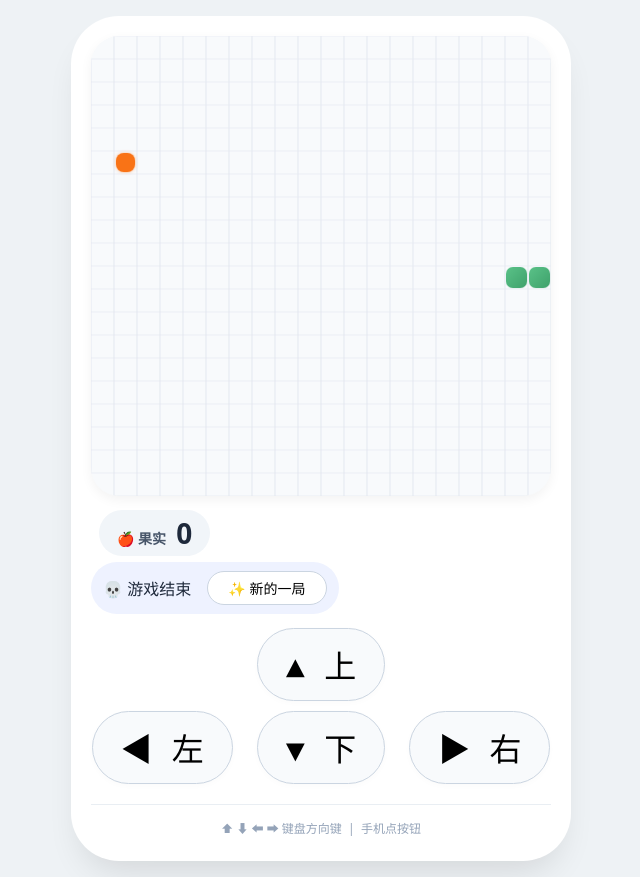
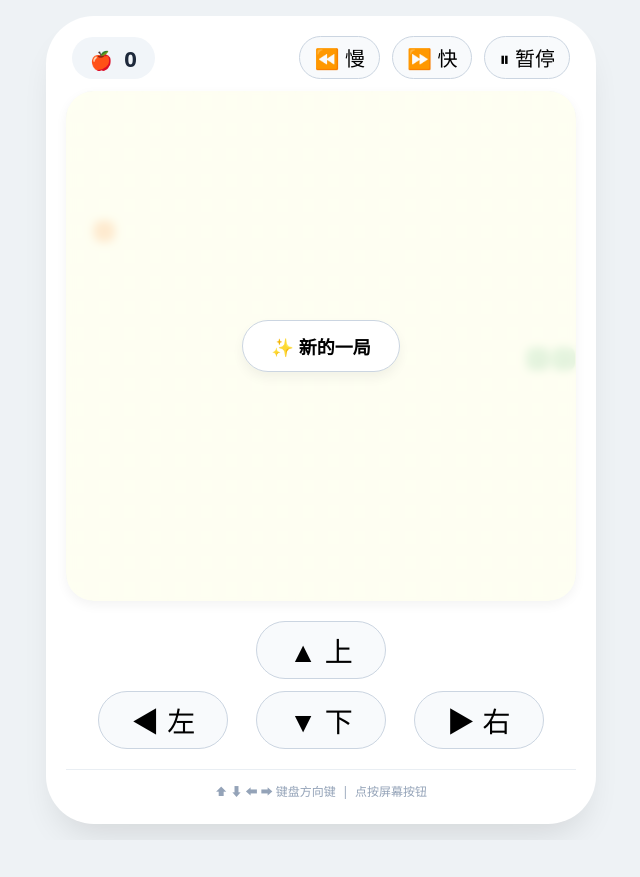
Before and after one commit to shangshangqianhy/-2, a plain HTML site: page index.html in a window 1280 px wide. Shown: the whole page, without its empty margins (319-959 px from the left). After the commit the page ends 840 px from the top, so only its background shows below. Drawn offline with Linux system fonts and the light colour scheme.

Commit message:
Refactor snake game layout and controls

```diff
--- a/index.html
+++ b/index.html
@@ -3,7 +3,7 @@
 <head>
     <meta charset="UTF-8">
     <meta name="viewport" content="width=device-width, initial-scale=1.0, user-scalable=no">
-    <title>贪吃蛇 · 现代舒适版</title>
+    <title>贪吃蛇 · 舒适控制版</title>
     <style>
         * {
             user-select: none;
@@ -19,17 +19,59 @@
             padding: 16px;
             font-family: system-ui, -apple-system, 'Segoe UI', sans-serif;
         }
-        /* 整体卡片：更扁，操作区与游戏区比例 3:2 */
         .snake-container {
-            max-width: 500px;
+            max-width: 550px;
             width: 100%;
             background: #ffffff;
             border-radius: 48px;
             box-shadow: 0 20px 35px -12px rgba(0, 0, 0, 0.12);
             padding: 20px 20px 24px;
-            transition: all 0.2s;
         }
-        /* 游戏画布正方形 */
+        /* 顶部栏：左果实数 + 右控制键 */
+        .top-bar {
+            display: flex;
+            justify-content: space-between;
+            align-items: center;
+            margin-bottom: 12px;
+            padding: 0 6px;
+        }
+        .fruit-count {
+            background: #f1f5f9;
+            border-radius: 60px;
+            padding: 6px 18px;
+            font-weight: 600;
+            font-size: 22px;
+            color: #1e293b;
+        }
+        .fruit-count span:first-child {
+            font-size: 18px;
+            margin-right: 6px;
+            color: #f97316;
+        }
+        .control-buttons {
+            display: flex;
+            gap: 12px;
+        }
+        .ctrl-btn {
+            background: #f8fafc;
+            border: 1px solid #cbd5e1;
+            border-radius: 40px;
+            padding: 6px 14px;
+            font-size: 20px;
+            cursor: pointer;
+            transition: 0.08s linear;
+            font-weight: 500;
+        }
+        .ctrl-btn:active {
+            background: #e2e8f0;
+            transform: scale(0.96);
+        }
+        /* 画布容器 */
+        .canvas-wrapper {
+            position: relative;
+            display: flex;
+            justify-content: center;
+        }
         canvas {
             display: block;
             margin: 0 auto;
@@ -40,89 +82,56 @@
             height: auto;
             cursor: pointer;
         }
-        /* 分数行 - 极简 */
-        .score-row {
+        /* 结束时中央按钮 */
+        .end-overlay {
+            position: absolute;
+            top: 0;
+            left: 0;
+            width: 100%;
+            height: 100%;
             display: flex;
-            justify-content: space-between;
-            align-items: baseline;
-            margin: 14px 8px 6px 8px;
+            align-items: center;
+            justify-content: center;
+            background: rgba(255,255,240,0.85);
+            border-radius: 28px;
+            backdrop-filter: blur(4px);
         }
-        .score-badge {
-            background: #f1f5f9;
-            border-radius: 60px;
-            padding: 4px 18px;
-            font-weight: 600;
-            color: #0f172a;
-        }
-        .score-badge span:first-child {
-            font-size: 14px;
-            color: #475569;
-            margin-right: 6px;
-        }
-        .score-badge span:last-child {
-            font-size: 28px;
-            font-weight: 700;
-            color: #1e293b;
-        }
-        /* 游戏结束状态标签（平常隐藏） */
-        .end-area {
-            text-align: center;
-            margin: 6px 0 12px;
-            min-height: 52px;
-        }
-        .end-card {
-            background: #eef2ff;
-            border-radius: 60px;
-            padding: 6px 12px;
-            display: inline-flex;
-            align-items: center;
-            gap: 16px;
-            flex-wrap: wrap;
-            justify-content: center;
-        }
-        .end-message {
-            font-weight: 500;
-            color: #1e293b;
-        }
-        .restart-end-btn {
+        .end-btn {
             background: #ffffff;
             border: 1px solid #cbd5e1;
-            border-radius: 40px;
-            padding: 6px 20px;
-            font-weight: 500;
-            font-size: 14px;
+            border-radius: 60px;
+            padding: 12px 28px;
+            font-size: 18px;
+            font-weight: 600;
             cursor: pointer;
-            transition: 0.08s linear;
+            box-shadow: 0 6px 12px rgba(0,0,0,0.05);
         }
-        .restart-end-btn:active {
-            background: #e2e8f0;
-            transform: scale(0.96);
+        .hidden {
+            display: none;
         }
-        /* 方向键区域 — 真正上下左右布局 */
+        /* 方向键区域 — 扁胶囊，合理布局 */
         .direction-panel {
-            margin-top: 14px;
+            margin-top: 20px;
             display: flex;
             flex-direction: column;
             align-items: center;
-            gap: 10px;
+            gap: 12px;
         }
         .dir-row {
             display: flex;
             justify-content: center;
-            gap: 24px;
+            gap: 28px;
         }
         .dir-btn {
             background: #f8fafc;
             border: 1px solid #cbd5e1;
-            border-radius: 56px;
-            font-size: 32px;
+            border-radius: 36px;
+            font-size: 28px;
             font-weight: 500;
-            padding: 12px 28px;
-            min-width: 85px;
+            padding: 8px 32px;
+            min-width: 90px;
             cursor: pointer;
             transition: 0.05s linear;
-            box-shadow: 0 2px 6px rgba(0,0,0,0.02);
-            font-family: monospace;
         }
         .dir-btn:active {
             background: #eef2f6;
@@ -133,39 +142,39 @@
             font-size: 12px;
             color: #94a3b8;
             margin-top: 20px;
+            padding-top: 12px;
             border-top: 1px solid #e9eef3;
-            padding-top: 14px;
         }
-        @media (max-width: 480px) {
-            .dir-btn { font-size: 26px; padding: 8px 20px; min-width: 70px; }
-            .dir-row { gap: 16px; }
-            .score-badge span:last-child { font-size: 24px; }
-        }
-        @media (max-width: 400px) {
-            .dir-btn { font-size: 22px; padding: 6px 16px; min-width: 60px; }
+        @media (max-width: 500px) {
+            .dir-btn { font-size: 22px; padding: 6px 20px; min-width: 70px; }
+            .ctrl-btn { font-size: 18px; padding: 4px 12px; }
+            .fruit-count { font-size: 18px; padding: 4px 14px; }
         }
     </style>
 </head>
 <body>
 <div class="snake-container">
-    <canvas id="snakeCanvas" width="480" height="480"></canvas>
-
-    <div class="score-row">
-        <div class="score-badge">
-            <span>🍎 果实</span>
-            <span id="scoreValue">0</span>
+    <!-- 顶部栏 -->
+    <div class="top-bar">
+        <div class="fruit-count">
+            <span>🍎</span> <span id="fruitCount">0</span>
+        </div>
+        <div class="control-buttons">
+            <button class="ctrl-btn" id="speedDownBtn">⏪ 慢</button>
+            <button class="ctrl-btn" id="speedUpBtn">⏩ 快</button>
+            <button class="ctrl-btn" id="pauseBtn">⏸ 暂停</button>
         </div>
     </div>
 
-    <!-- 游戏结束时才显示这块区域 -->
-    <div id="endGameArea" class="end-area" style="display: none;">
-        <div class="end-card">
-            <span class="end-message" id="endMessage">💀 游戏结束</span>
-            <button class="restart-end-btn" id="endRestartBtn">✨ 新的一局</button>
+    <!-- 画布区域（含结束覆盖层） -->
+    <div class="canvas-wrapper" id="canvasWrapper">
+        <canvas id="snakeCanvas" width="480" height="480"></canvas>
+        <div id="endOverlay" class="end-overlay hidden">
+            <button id="centralRestartBtn" class="end-btn">✨ 新的一局</button>
         </div>
     </div>
 
-    <!-- 方向键：上下左右 独立布局 -->
+    <!-- 方向键 -->
     <div class="direction-panel">
         <div class="dir-row">
             <button class="dir-btn" data-dir="UP">▲ 上</button>
@@ -177,17 +186,17 @@
         </div>
     </div>
     <div class="footer-note">
-        ⬆ ⬇ ⬅ ➡ 键盘方向键 &nbsp;|&nbsp; 手机点按钮
+        ⬆ ⬇ ⬅ ➡ 键盘方向键 &nbsp;|&nbsp; 点按屏幕按钮
     </div>
 </div>
 
 <script>
     (function(){
         // ---------- 配置 ----------
-        const BOARD_SIZE = 20;       // 20x20
+        const BOARD_SIZE = 20;
         let canvas = document.getElementById('snakeCanvas');
         let ctx = canvas.getContext('2d');
-        let size = canvas.width / BOARD_SIZE; // 24px
+        let size = canvas.width / BOARD_SIZE;
 
         let snake = [];
         let food = { x: 12, y: 12 };
@@ -196,13 +205,69 @@
         let score = 0;
         let gameLoop = null;
         let gameRunning = true;
+        let paused = false;
+        let currentSpeedMs = 170;   // 初始适中
+        let speedStep = 15;
+        const MIN_SPEED = 100;
+        const MAX_SPEED = 300;
 
         // DOM 元素
-        const scoreSpan = document.getElementById('scoreValue');
-        const endArea = document.getElementById('endGameArea');
-        const endMessageSpan = document.getElementById('endMessage');
+        const fruitSpan = document.getElementById('fruitCount');
+        const pauseBtn = document.getElementById('pauseBtn');
+        const speedUpBtn = document.getElementById('speedUpBtn');
+        const speedDownBtn = document.getElementById('speedDownBtn');
+        const endOverlay = document.getElementById('endOverlay');
+        const centralRestart = document.getElementById('centralRestartBtn');
 
-        // ---------- 游戏初始化 ----------
+        function updateFruitUI() {
+            fruitSpan.innerText = score;
+        }
+
+        function stopLoop() {
+            if (gameLoop) {
+                clearInterval(gameLoop);
+                gameLoop = null;
+            }
+        }
+
+        function startLoop() {
+            if (gameLoop) stopLoop();
+            if (!gameRunning || paused) return;
+            gameLoop = setInterval(gameStep, currentSpeedMs);
+        }
+
+        function applySpeedChange(newSpeed) {
+            currentSpeedMs = Math.min(MAX_SPEED, Math.max(MIN_SPEED, newSpeed));
+            if (gameRunning && !paused) {
+                stopLoop();
+                startLoop();
+            }
+        }
+
+        // 加速减速
+        function speedUp() {
+            if (!gameRunning) return;
+            applySpeedChange(currentSpeedMs - speedStep);
+        }
+        function speedDown() {
+            if (!gameRunning) return;
+            applySpeedChange(currentSpeedMs + speedStep);
+        }
+
+        // 暂停/恢复
+        function togglePause() {
+            if (!gameRunning) return;
+            paused = !paused;
+            pauseBtn.innerText = paused ? '▶ 恢复' : '⏸ 暂停';
+            if (paused) {
+                stopLoop();
+            } else {
+                startLoop();
+            }
+            draw();  // 刷新显示（无额外变化）
+        }
+
+        // 游戏逻辑
         function initGame() {
             snake = [
                 { x: 10, y: 10 },
@@ -213,29 +278,17 @@
             nextDirection = 'RIGHT';
             score = 0;
             gameRunning = true;
-            updateScoreDisplay();
+            paused = false;
+            pauseBtn.innerText = '⏸ 暂停';
+            currentSpeedMs = 170;
+            updateFruitUI();
             generateRandomFood();
-            // 隐藏结束面板
-            endArea.style.display = 'none';
+            endOverlay.classList.add('hidden');
+            stopLoop();
+            startLoop();
             draw();
-            clearGameInterval();
-            startGameLoop();
         }
 
-        function startGameLoop() {
-            if (gameLoop) clearInterval(gameLoop);
-            // 速度降低约 20% : 原来是 140ms → 170ms，更舒适
-            gameLoop = setInterval(gameStep, 170);
-        }
-
-        function clearGameInterval() {
-            if (gameLoop) {
-                clearInterval(gameLoop);
-                gameLoop = null;
-            }
-        }
-
-        // 随机生成食物 (避开蛇身)
         function generateRandomFood() {
             const maxAttempts = 3000;
             for (let i = 0; i < maxAttempts; i++) {
@@ -246,7 +299,6 @@
                     return;
                 }
             }
-            // 极端胜利情况：扫描全棋盘
             for (let y = 0; y < BOARD_SIZE; y++) {
                 for (let x = 0; x < BOARD_SIZE; x++) {
                     if (!snake.some(s => s.x === x && s.y === y)) {
@@ -261,32 +313,21 @@
         function winGame() {
             if (!gameRunning) return;
             gameRunning = false;
-            clearGameInterval();
-            showEndScreen('🏆 胜利！完美通关 🏆');
+            stopLoop();
+            endOverlay.classList.remove('hidden');
         }
 
         function endGame() {
             if (!gameRunning) return;
             gameRunning = false;
-            clearGameInterval();
-            showEndScreen('💀 游戏结束');
+            stopLoop();
+            endOverlay.classList.remove('hidden');
             draw();
         }
 
-        function showEndScreen(msg) {
-            endMessageSpan.innerText = msg;
-            endArea.style.display = 'flex';
-        }
-
-        function updateScoreDisplay() {
-            scoreSpan.innerText = score;
-        }
-
-        // 核心移动逻辑
         function gameStep() {
-            if (!gameRunning) return;
+            if (!gameRunning || paused) return;
             direction = nextDirection;
-
             let head = snake[0];
             let newHead = { ...head };
             switch (direction) {
@@ -294,29 +335,23 @@
                 case 'LEFT':  newHead.x -= 1; break;
                 case 'UP':    newHead.y -= 1; break;
                 case 'DOWN':  newHead.y += 1; break;
-                default: break;
             }
-
             const willEat = (newHead.x === food.x && newHead.y === food.y);
-
             if (willEat) {
                 snake.unshift(newHead);
                 score++;
-                updateScoreDisplay();
+                updateFruitUI();
                 generateRandomFood();
                 if (snake.length === BOARD_SIZE * BOARD_SIZE) winGame();
             } else {
                 snake.unshift(newHead);
                 snake.pop();
             }
-
-            // 碰撞检测
             const headCollision = (
                 newHead.x < 0 || newHead.x >= BOARD_SIZE ||
                 newHead.y < 0 || newHead.y >= BOARD_SIZE ||
                 snake.slice(1).some(segment => segment.x === newHead.x && segment.y === newHead.y)
             );
-
             if (headCollision) {
                 endGame();
                 draw();
@@ -325,10 +360,9 @@
             draw();
         }
 
-        // ---------- 绘图（干净现代）----------
+        // 绘图
         function draw() {
             ctx.clearRect(0, 0, canvas.width, canvas.height);
-            // 极浅网格
             ctx.strokeStyle = '#e2e8f0';
             ctx.lineWidth = 0.6;
             for (let i = 0; i <= BOARD_SIZE; i++) {
@@ -340,18 +374,15 @@
                 ctx.lineTo(canvas.width, i * size);
                 ctx.stroke();
             }
-
-            // 食物：珊瑚橙
-            const fx = food.x * size, fy = food.y * size;
+            // 食物
             ctx.fillStyle = '#f97316';
             ctx.shadowBlur = 4;
             ctx.shadowColor = 'rgba(249,115,22,0.3)';
             ctx.beginPath();
-            ctx.roundRect(fx + 2, fy + 2, size - 4, size - 4, 8);
+            ctx.roundRect(food.x * size + 2, food.y * size + 2, size - 4, size - 4, 8);
             ctx.fill();
             ctx.shadowBlur = 0;
-
-            // 蛇身：薄荷渐变
+            // 蛇
             for (let i = 0; i < snake.length; i++) {
                 const seg = snake[i];
                 const xPos = seg.x * size, yPos = seg.y * size;
@@ -367,7 +398,6 @@
                 ctx.beginPath();
                 ctx.roundRect(xPos + 1, yPos + 1, size - 2, size - 2, 7);
                 ctx.fill();
-                // 眼睛（头部）
                 if (i === 0) {
                     ctx.fillStyle = '#ffffff';
                     const eyeW = size * 0.18, eyeH = size * 0.18;
@@ -400,7 +430,6 @@
             }
         }
 
-        // Canvas roundRect 辅助方法
         if (!CanvasRenderingContext2D.prototype.roundRect) {
             CanvasRenderingContext2D.prototype.roundRect = function(x, y, w, h, r) {
                 if (w < 2 * r) r = w / 2;
@@ -418,23 +447,18 @@
             };
         }
 
-        // ---------- 控制 ----------
         function setDirection(newDir) {
-            if (!gameRunning) return;
-            const opposite = {
-                'UP': 'DOWN', 'DOWN': 'UP', 'LEFT': 'RIGHT', 'RIGHT': 'LEFT'
-            };
-            if (opposite[newDir] !== direction) {
-                nextDirection = newDir;
-            }
+            if (!gameRunning || paused) return;
+            const opposite = { 'UP':'DOWN', 'DOWN':'UP', 'LEFT':'RIGHT', 'RIGHT':'LEFT' };
+            if (opposite[newDir] !== direction) nextDirection = newDir;
         }
 
         function restartGame() {
-            clearGameInterval();
+            stopLoop();
             initGame();
         }
 
-        // ---------- 事件绑定 ----------
+        // 事件
         window.addEventListener('keydown', (e) => {
             const key = e.key;
             if (key === 'ArrowUp') setDirection('UP');
@@ -443,24 +467,17 @@
             else if (key === 'ArrowRight') setDirection('RIGHT');
             else if (key === ' ' || key === 'Space') {
                 if (!gameRunning) restartGame();
+                else togglePause();
                 e.preventDefault();
             }
-            e.preventDefault();
         });
-
-        // 屏幕方向按钮
         document.querySelectorAll('.dir-btn').forEach(btn => {
-            btn.addEventListener('click', (e) => {
-                const dir = btn.getAttribute('data-dir');
-                if (dir) setDirection(dir);
-            });
+            btn.addEventListener('click', () => setDirection(btn.getAttribute('data-dir')));
         });
-
-        // 结束区域的重启按钮
-        const endRestart = document.getElementById('endRestartBtn');
-        if (endRestart) {
-            endRestart.addEventListener('click', () => restartGame());
-        }
+        pauseBtn.addEventListener('click', togglePause);
+        speedUpBtn.addEventListener('click', speedUp);
+        speedDownBtn.addEventListener('click', speedDown);
+        centralRestart.addEventListener('click', () => restartGame());
 
         initGame();
     })();
```
